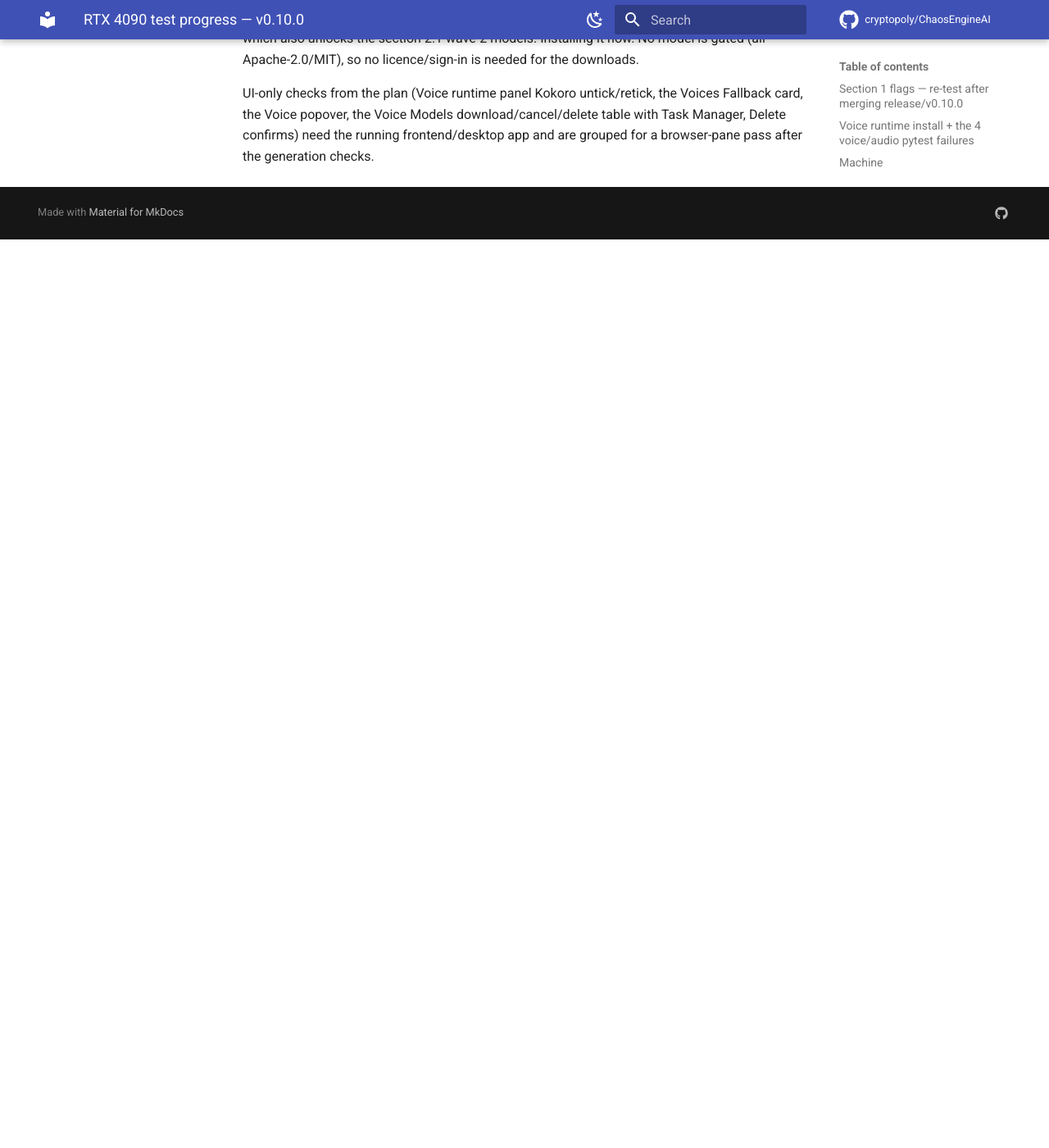
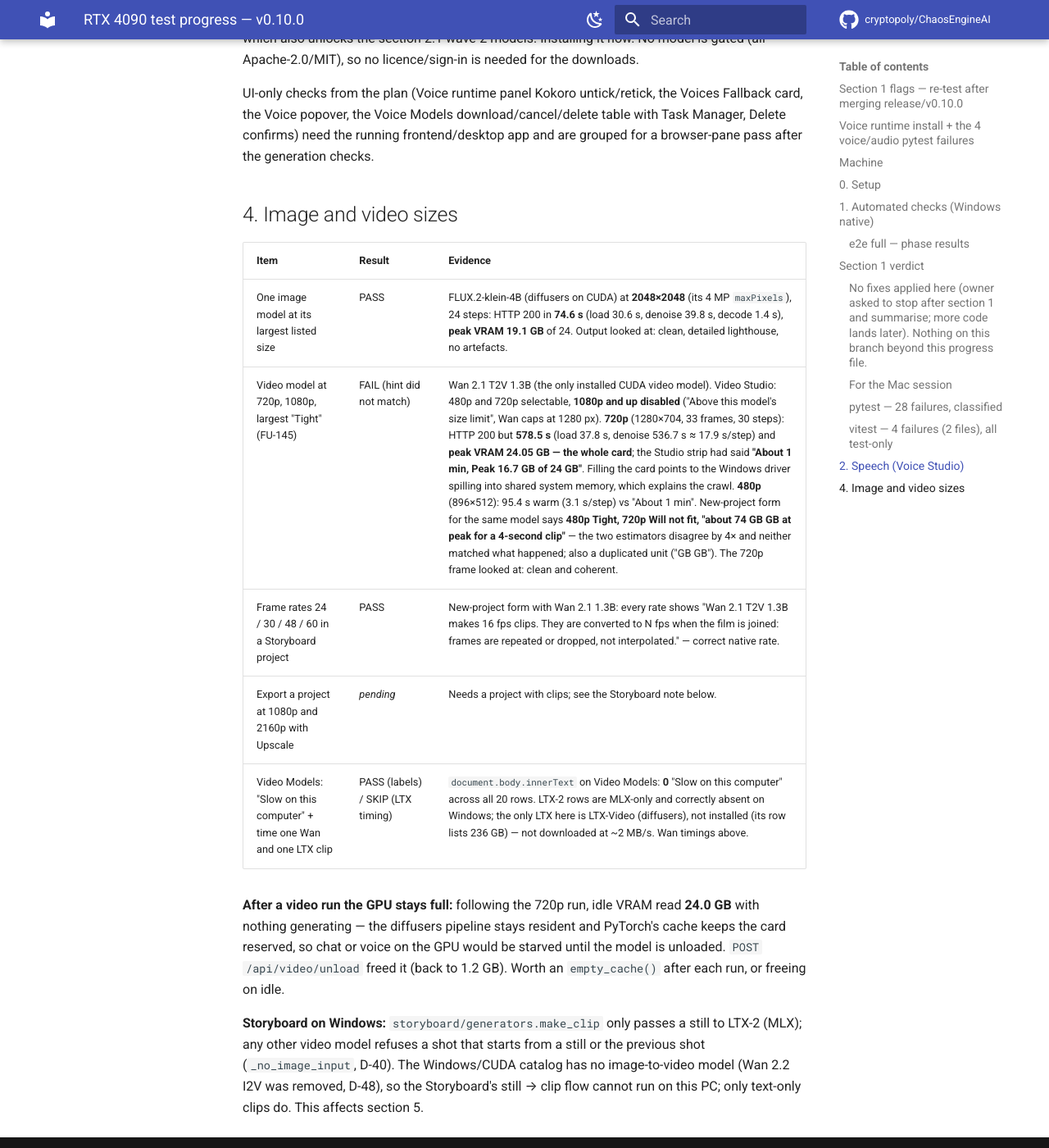
Before and after one commit to cryptopoly/ChaosEngineAI, an MkDocs documentation site: the page built from docs/progress/rtx4090-progress.md, in a window 1280 px wide and 1400 px high, scrolled down 9795 px. Shown: the whole window at 82% size. Built offline with MkDocs 1.6.1 and Material for MkDocs 9.7.7, drawn with Linux system fonts in a browser that asks for light colours; comment, search, counter and statistics services are not loaded; before the commit the page ends 10087 px from its top, so only the background shows below that.

Commit message:
test(rtx4090): section 4 image/video sizes on the 4090 — FLUX.2 2048px ok, Wan 720p fills VRAM, fit hints off

```diff
--- a/docs/progress/rtx4090-progress.md
+++ b/docs/progress/rtx4090-progress.md
@@ -159,3 +159,17 @@
 **Windows voice architecture note:** every torch-based TTS model (Qwen3-TTS, Chatterbox, VoxCPM, Orpheus) needs the **speech-gpu** add-on — `backend_service/voice_worker_torch.py` runs "in the portable voice venv with the speech GPU add-on", and torch is **not** in the base portable voice-venv (only `kokoro-onnx` + faster-whisper are). So on Windows, section 2's Qwen3-TTS checks require installing speech-gpu (torch 2.9.1 cu128 into `~/.chaosengine/voice-venv`), which also unlocks the section 2.1 wave-2 models. Installing it now. No model is gated (all Apache-2.0/MIT), so no licence/sign-in is needed for the downloads.
 
 UI-only checks from the plan (Voice runtime panel Kokoro untick/retick, the Voices Fallback card, the Voice popover, the Voice Models download/cancel/delete table with Task Manager, Delete confirms) need the running frontend/desktop app and are grouped for a browser-pane pass after the generation checks.
+
+## 4. Image and video sizes
+
+| Item | Result | Evidence |
+|---|---|---|
+| One image model at its largest listed size | PASS | FLUX.2-klein-4B (diffusers on CUDA) at **2048×2048** (its 4 MP `maxPixels`), 24 steps: HTTP 200 in **74.6 s** (load 30.6 s, denoise 39.8 s, decode 1.4 s), **peak VRAM 19.1 GB** of 24. Output looked at: clean, detailed lighthouse, no artefacts. |
+| Video model at 720p, 1080p, largest "Tight" (FU-145) | FAIL (hint did not match) | Wan 2.1 T2V 1.3B (the only installed CUDA video model). Video Studio: 480p and 720p selectable, **1080p and up disabled** ("Above this model's size limit", Wan caps at 1280 px). **720p** (1280×704, 33 frames, 30 steps): HTTP 200 but **578.5 s** (load 37.8 s, denoise 536.7 s ≈ 17.9 s/step) and **peak VRAM 24.05 GB — the whole card**; the Studio strip had said **"About 1 min, Peak 16.7 GB of 24 GB"**. Filling the card points to the Windows driver spilling into shared system memory, which explains the crawl. **480p** (896×512): 95.4 s warm (3.1 s/step) vs "About 1 min". New-project form for the same model says **480p Tight, 720p Will not fit, "about 74 GB GB at peak for a 4-second clip"** — the two estimators disagree by 4× and neither matched what happened; also a duplicated unit ("GB GB"). The 720p frame looked at: clean and coherent. |
+| Frame rates 24 / 30 / 48 / 60 in a Storyboard project | PASS | New-project form with Wan 2.1 1.3B: every rate shows "Wan 2.1 T2V 1.3B makes 16 fps clips. They are converted to N fps when the film is joined: frames are repeated or dropped, not interpolated." — correct native rate. |
+| Export a project at 1080p and 2160p with Upscale | _pending_ | Needs a project with clips; see the Storyboard note below. |
+| Video Models: "Slow on this computer" + time one Wan and one LTX clip | PASS (labels) / SKIP (LTX timing) | `document.body.innerText` on Video Models: **0** "Slow on this computer" across all 20 rows. LTX-2 rows are MLX-only and correctly absent on Windows; the only LTX here is LTX-Video (diffusers), not installed (its row lists 236 GB) — not downloaded at ~2 MB/s. Wan timings above. |
+
+**After a video run the GPU stays full:** following the 720p run, idle VRAM read **24.0 GB** with nothing generating — the diffusers pipeline stays resident and PyTorch's cache keeps the card reserved, so chat or voice on the GPU would be starved until the model is unloaded. `POST /api/video/unload` freed it (back to 1.2 GB). Worth an `empty_cache()` after each run, or freeing on idle.
+
+**Storyboard on Windows:** `storyboard/generators.make_clip` only passes a still to LTX-2 (MLX); any other video model refuses a shot that starts from a still or the previous shot (`_no_image_input`, D-40). The Windows/CUDA catalog has no image-to-video model (Wan 2.2 I2V was removed, D-48), so the Storyboard's still → clip flow cannot run on this PC; only text-only clips do. This affects section 5.
```
